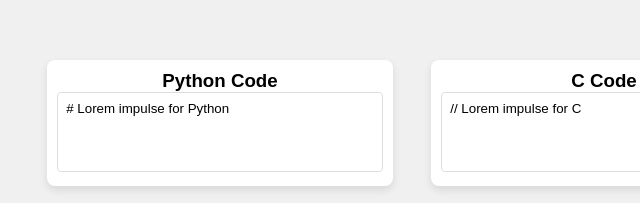
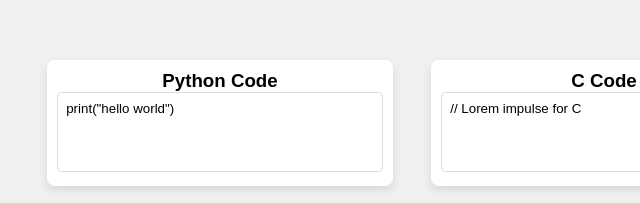
Before and after one commit to dhruv-2424/Super_coader, a plain HTML site: page index.html in a window 1280 px wide. Shown: the part 198-401 px from the top of the page, 36-676 px from the left. Drawn offline with Linux system fonts and the light colour scheme.

Commit message:
Update index.html

```diff
--- a/index.html
+++ b/index.html
@@ -13,7 +13,7 @@
     <div class="code-section">
       <div class="code-box" id="pythonBox" data-xpath="/html/body/div[1]/div[1]">
         <h3>Python Code</h3>
-        <textarea id="pythonCode"># Lorem impulse for Python</textarea>
+        <textarea id="pythonCode">print("hello world")</textarea>
       </div>
 
       <div class="code-box" id="cBox" data-xpath="/html/body/div[1]/div[2]">
```
